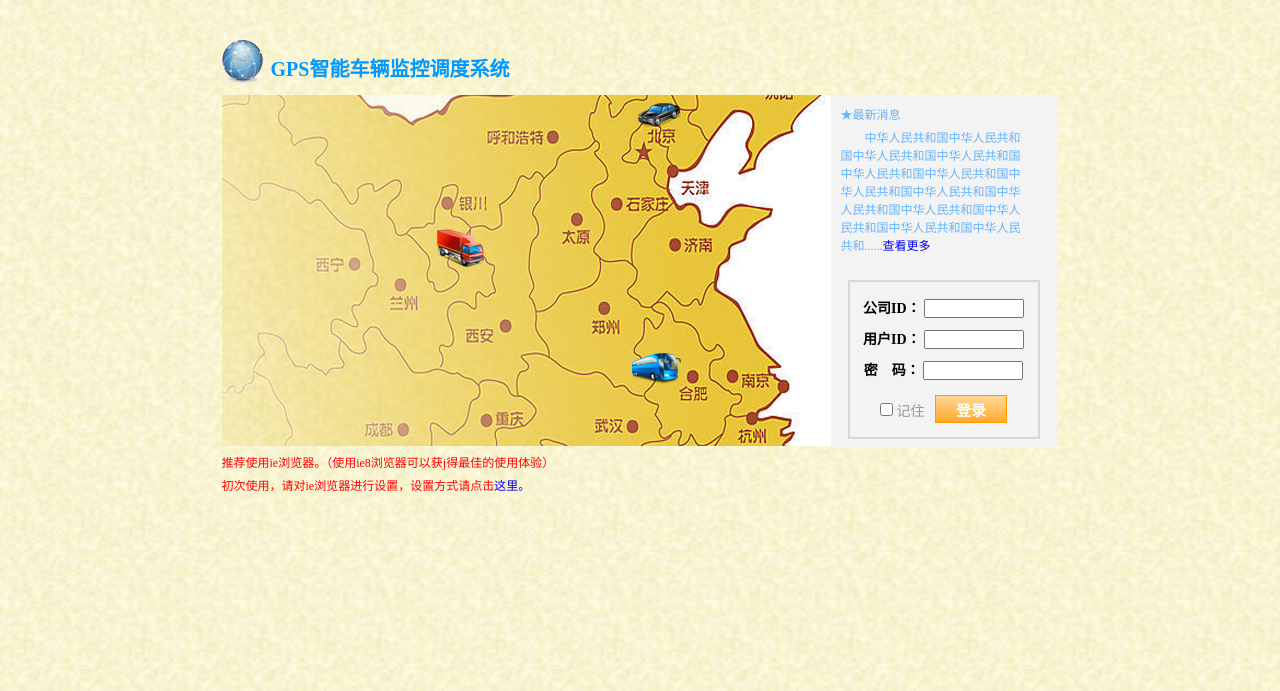
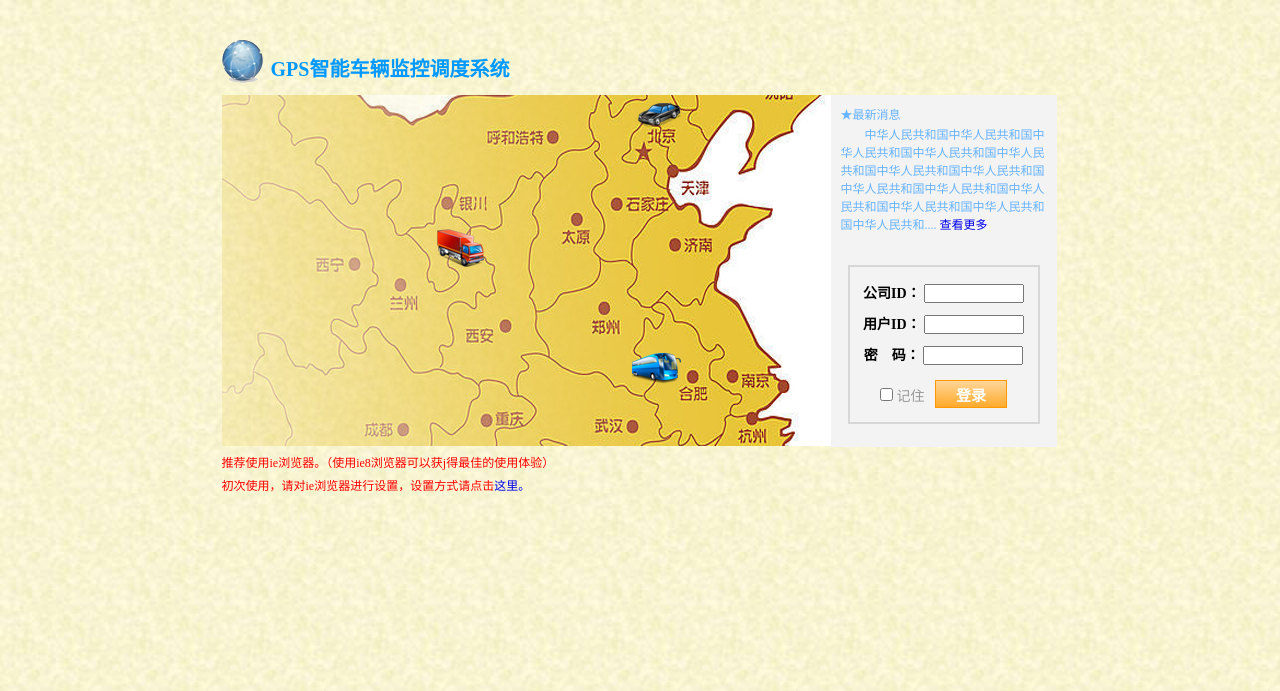
Before and after one commit to hongweichang/vehicle-gps-mgr, a PHP site: page /login.php in a window 1280 px wide. Shown: the top 691 px of the page. Run offline with PHP 8.4, Linux system fonts and the light colour scheme.

Commit message:
修改样式,ie6兼容问题

```diff
--- a/vehicle-gps-mgr/css/login.css
+++ b/vehicle-gps-mgr/css/login.css
@@ -31,7 +31,7 @@ body,div,dl,dt,dd,ul,ol,li,h1,h2,h3,h4,h5,h6,pre,form,fieldset,
 	   color:#0099FF;
 	}
 	.content{
-		width:100%;
+		width:837px;
 		height:353px;
 	}
 	.login_img{
@@ -42,7 +42,7 @@ body,div,dl,dt,dd,ul,ol,li,h1,h2,h3,h4,h5,h6,pre,form,fieldset,
 	}
 	.content_right{
 		width:226px;
-		height:100%;
+		height:352px;
 		float:left;
 		background-color:#F3F3F3;
 		text-align:center;
@@ -52,8 +52,8 @@ body,div,dl,dt,dd,ul,ol,li,h1,h2,h3,h4,h5,h6,pre,form,fieldset,
 		font-weight:normal;
 	}
 	.new_info{
-		height:110px;
-		width:80%;
+		height:130px;
+		width:205px;
 		margin-top:10px;
 		margin-left:10px;
 		font-size:12px;
@@ -100,7 +100,7 @@ body,div,dl,dt,dd,ul,ol,li,h1,h2,h3,h4,h5,h6,pre,form,fieldset,
 	.mt5{margin-top:5px;}
 	.mt10{margin-top:10px;}
 	.mt15{margin-top:15px;}
-	.mt65{margin-top:65px;}
+	.mt65{margin-top:30px;}
 	a{ text-decoration:none;}
 	a:hover{color:#FF6600;}
 	.display_none{background-color:#F2F5F7;width:260px;position:absolute;top:200px; left:500px;}
--- a/vehicle-gps-mgr/login.php
+++ b/vehicle-gps-mgr/login.php
@@ -5,18 +5,19 @@
 	<title>GPS智能车辆监控调度系统-登录</title>
 
 	<link href="css/login.css" rel="stylesheet" />
-	<link type="text/css" href="css/alert.css" rel="stylesheet" />
 	<link type="text/css" href="css/jquery.loadmask.small.css"  media="screen" rel="stylesheet" />
 
 	<style type="text/css">
-	img, div, a, input { behavior: url(images/css/resources/iepngfix.htc) }
-}
+			img, div, a, input {
+				behavior: url(images/css/resources/iepngfix.htc)
+			}
 	</style>
 
 	<script language="javascript" src="js/login/cookie.js"></script>
 	<script language="javascript" src="js/login/login.js"></script>
 	<script language="javascript" src="js/jquery-1.4.2.js" ></script>
 	<script language="javascript" src="js/jquery.loadmask.min.js" ></script>
+
 	<script type="text/javascript">
 		$(document).ready(function(){
 			$("#loginCar").click(function(){
@@ -64,14 +65,17 @@
 <body>
 	<div class="body_div">
 		<input type="hidden" name="act" value="signin" />
+		<!-- logo -->
 		<div class="top">
 			<?php
 				require_once 'include/interface_manage.php';
+
 				echo "<div class='logo'><img src='".$image['image_url']."'/></div>";
 				echo "<div class='title'>".$image['name']."</div>";
 			?>
 		</div>
 		<div class="content mt5">
+		<!-- 背景图 -->
 			<div style="width:609px; height:100%;float:left; margin:0;padding:0;">
 			 <div>
 			   <div style="background-image:url(images/gps-login_r1_c1.png);width:92px; height:86px; float:left;"></div>
@@ -111,27 +115,34 @@
 			  </div>
 			</div>
 			<div class="content_right">
+				<!--最新消息-->
 				<div class="new_info">
 					<ul>
 						<li>★最新消息</li>
 						<li class="mt5">
 							<?php
 								require_once 'templates/new_message.php';
+
+								$blank ="&nbsp;&nbsp;&nbsp;&nbsp;&nbsp;&nbsp;&nbsp;&nbsp;";
+
 								$messages = $new_message['messages'];
 								$count_message = mb_strlen($messages,"utf-8");
 								if(mb_strlen($messages,"utf-8")>91){
 									$sub_messages = substr($messages,0,270);
-									echo "<textarea id='new_message' style='display:none'>".htmlspecialchars($messages)."</textarea>";
-									echo "&nbsp;&nbsp;&nbsp;&nbsp;&nbsp;&nbsp;&nbsp;&nbsp;"
-										.htmlspecialchars($sub_messages)
-										."......<a href=javascript:more_message()>查看更多</a>";
+									echo "<textarea id='new_message' style='display:none;font-size:12px;'>".htmlspecialchars($messages)."</textarea>";
+									echo $blank
+										."<span style='line-height:15px;font-size:12px;'>"
+											.htmlspecialchars($sub_messages)
+										."</span>"
+										.".... <a href=javascript:more_message()>查看更多</a>";
 								}else{
-									echo "&nbsp;&nbsp;&nbsp;&nbsp;&nbsp;&nbsp;&nbsp;&nbsp;".htmlspecialchars($messages);
+									echo $blank.htmlspecialchars($messages);
 								}
 							?>
 						</li>
 					</ul>
-				</div><!--最新消息-->
+				</div>
+				<!--表单-->
 				<div class="form_info mt65">
 					<ul>
 						<li>
@@ -161,7 +172,8 @@
 							</span>
 						</li>
 					</ul>
-				</div><!--表单-->
+				</div>
+				<!--内容-->
 				<div id="show_div" class="display_none" style="display:none;">
 					<div class="show_message_title">
 					<ul>
@@ -172,7 +184,7 @@
 					<div id="show_message" class="show_message"></div>
 				</div>
 			</div>
-		</div><!--内容-->
+		</div>
 		<div class="help_info mt5">
 			<ul>
 				<li>推荐使用ie浏览器。（使用ie8浏览器可以获j得最佳的使用体验）</li>
```
